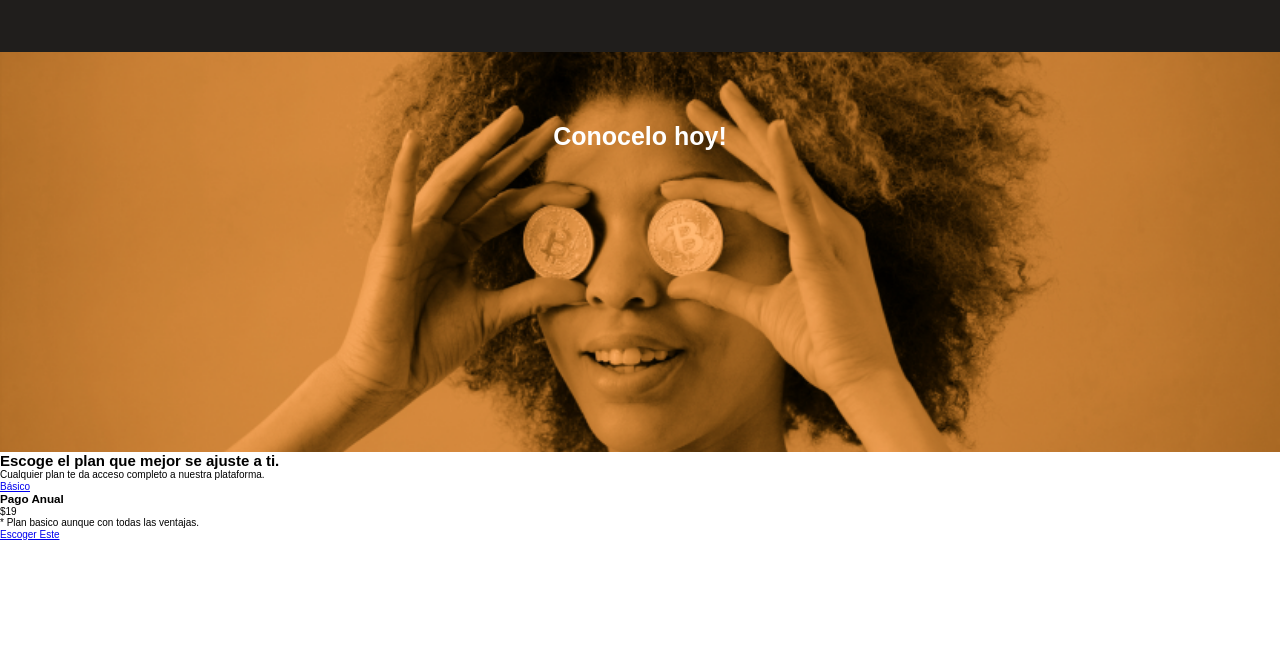
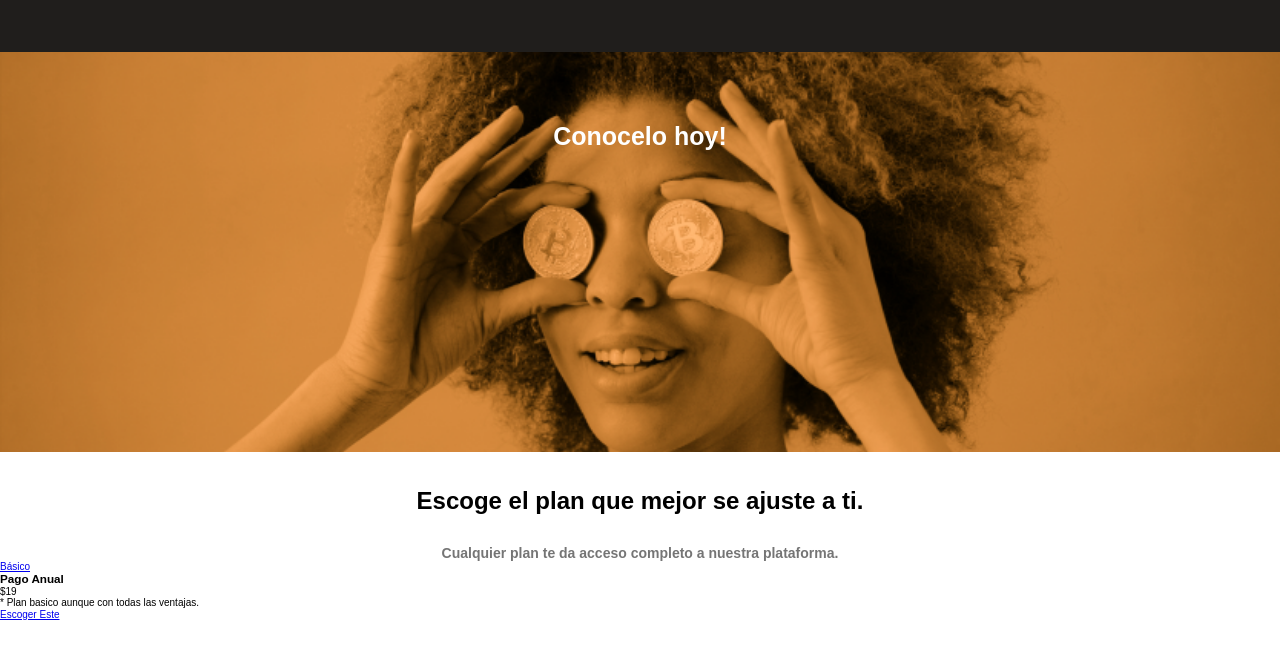
Before and after one commit to Alterlapsus/LandingPageBatatabit, a plain HTML site: page index.html in a window 1280 px wide. Shown: the part 1767-2423 px from the top of the page. Before the commit the page ends 2307 px from the top, so only its background shows below. Drawn offline with Linux system fonts and the light colour scheme.

Commit message:
se le da estilos a title y copy

```diff
--- a/css/style.css
+++ b/css/style.css
@@ -252,7 +252,23 @@ html {
 
 
 /* planes */
-
+.planes{
+    width: 100%;
+    min-width: 350px;
+    height: 80vh;
+}
+.planes__title{
+    margin-top: 3.5rem;
+    font-size: 24px;
+    text-align: center;
+}
+.planes__copy{
+    margin-top: 3rem;
+    color: #757575;
+    font-size: 14px;
+    text-align: center;
+    font-weight: bold;
+}
 
 /* section responsive */
 @media (min-width: 518px) {
```
